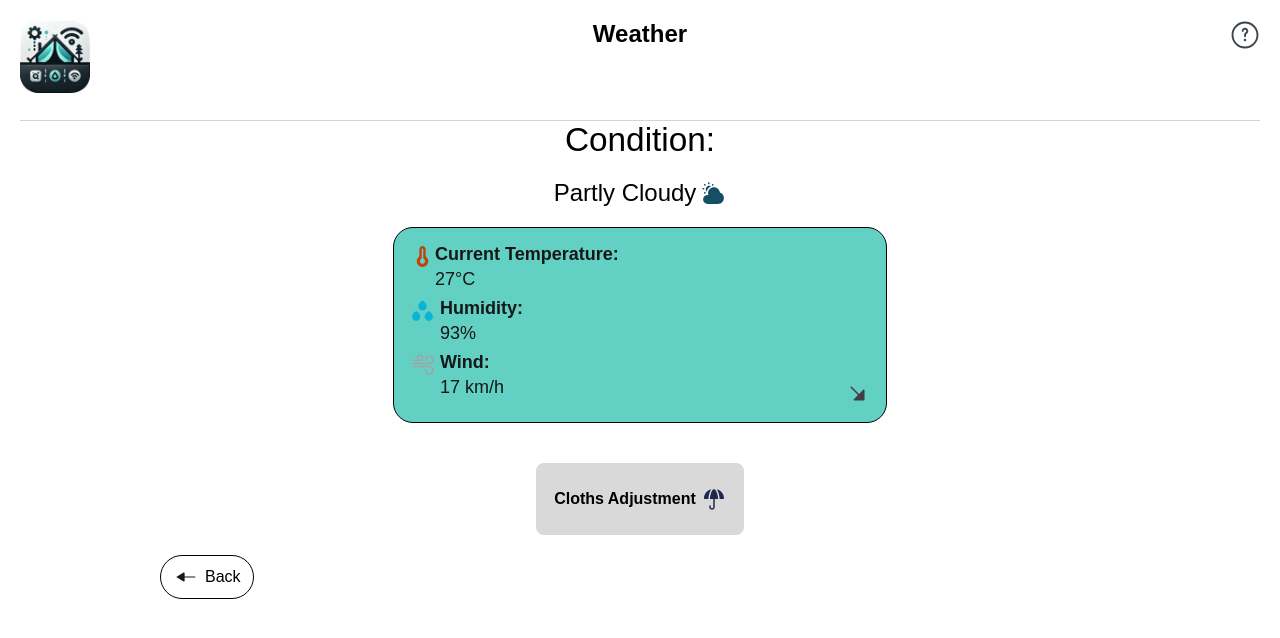
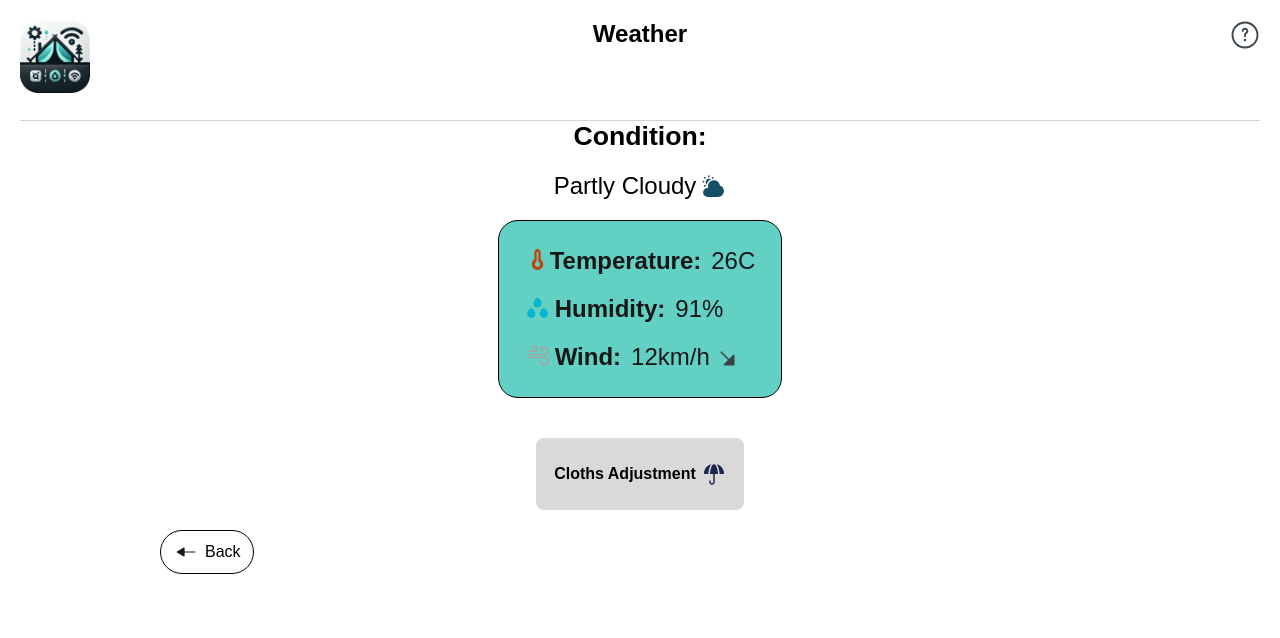
Before and after one commit to dimitry-lzs/hciWeb, a React app: page /weather in a window 1280 px wide. Shown: the top 638 px of the page. Built offline with nearby package versions, Linux system fonts and the light colour scheme; no server answers.

Commit message:
fix weather page, add random values each time page loads

```diff
--- a/src/pages/Weather/Weather.less
+++ b/src/pages/Weather/Weather.less
@@ -1,11 +1,21 @@
 .Weather {
     .ConditionTitle {
-        font-size: 25pt;
-        font-weight: semi-bold;
+        font-size: 20pt;
+        font-weight: bold;
     }
 
     .ConditionInfo {
         font-size: 18pt;
+    }
+
+    .InfoTitle {
+        font-size: 18pt;
+        font-weight: bold;
+    }
+
+    .InfoWeather {
+        font-size: 18pt;
+        padding-left: 10px;
     }
 
     .ConditionIcon {
@@ -21,6 +31,7 @@
 
     .Info {
         display: flex;
+        padding: 10px;
     }
 
     .TemperatureIcon {
--- a/src/pages/Weather/index.tsx
+++ b/src/pages/Weather/index.tsx
@@ -1,4 +1,4 @@
-import React from 'react';
+import React, { useState, useEffect } from 'react';
 import './Weather.less';
 import MenuButton, { MenuButtonIcon } from '../../components/MenuButton';
 import Header from '../../components/Header';
@@ -9,6 +9,16 @@ import { useNavigate } from 'react-router-dom';
 
 export default function Weather() {
     const navigate = useNavigate();
+    const [temperature, setTemperature] = useState(25);
+    const [humidity, setHumidity] = useState(80);
+    const [wind, setWind] = useState(15);
+
+    useEffect(() => {
+        setTemperature(Math.floor(Math.random() * (35 - 15 + 1)) + 15);
+        setHumidity(Math.floor(Math.random() * (100 - 50 + 1)) + 50);
+        setWind(Math.floor(Math.random() * (30 - 5 + 1)) + 5);
+    }, []);
+
     return (
         <div className='Weather'>
             <Header title='Weather' helpContent={<HelpModal title='Weather' text='Here you can be informed about the weather. If you decide you want to change your cloths placement, click on the button bellow!' />} />
@@ -19,15 +29,15 @@ export default function Weather() {
                     <InfoContainer>
                         <div className='Info'>
                         <span className='TemperatureIcon'></span>
-                        <InfoRow label='Current Temperature:' value='27°C'/>
+                        <div className="InfoTitle">Temperature:</div><div className='InfoWeather'> {temperature}C</div>
                         </div>
                         <div className='Info'>
                         <span className='HumidityIcon'></span>
-                        <InfoRow label='Humidity:' value='93%' />
+                        <div className="InfoTitle">Humidity:</div><div className='InfoWeather'> {humidity}%</div>
                         </div>
                         <div className='Info'>
                         <span className='WindIcon'></span>
-                        <InfoRow label='Wind:' value='17 km/h' />
+                        <div className="InfoTitle">Wind:</div><div className='InfoWeather'> {wind}km/h</div>
                         <span className='ArrowIcon'></span>
                         </div>
                     </InfoContainer>
```
Also changed, not shown: documents/toFix.md (+3 -2 lines).
